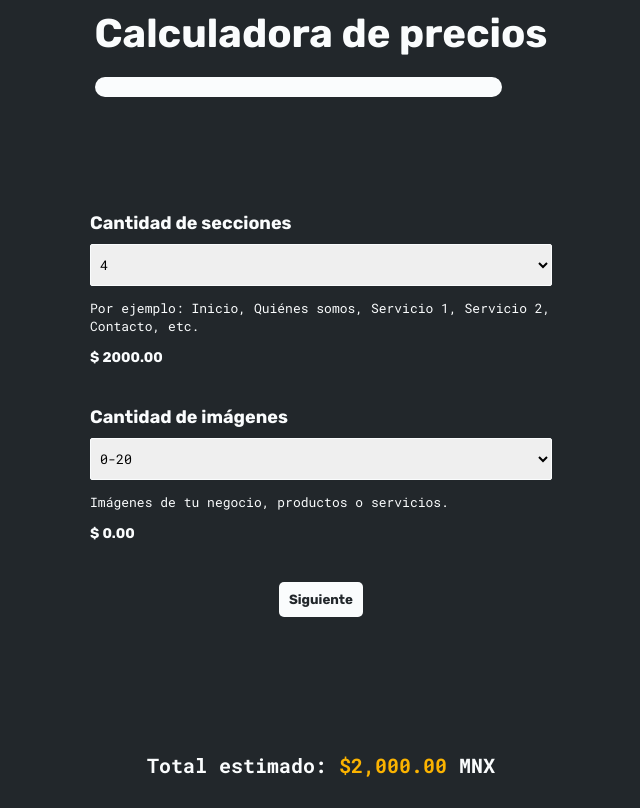
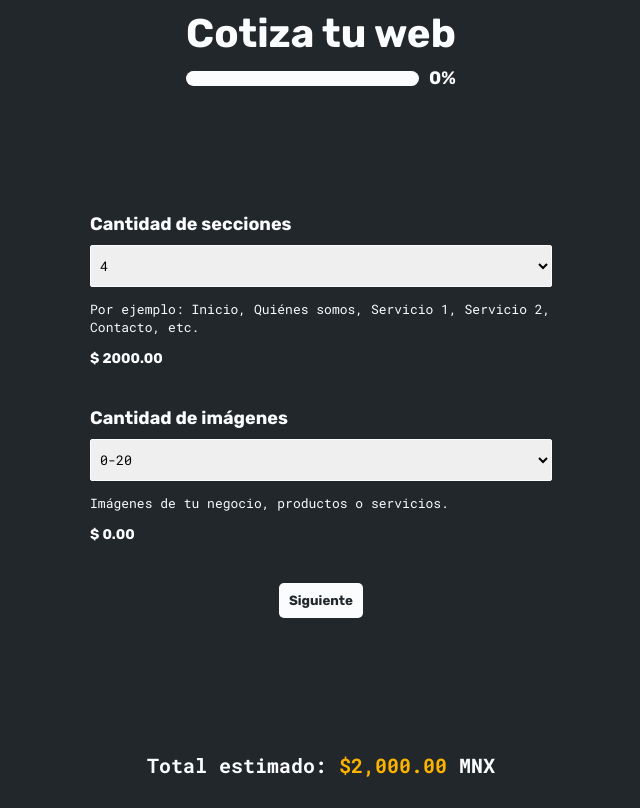
Before and after one commit to DanielHernandezGalvez/API-gestion-de-contenidos, a PHP site: page / in a window 1280 px wide. Shown: the part 3224-4032 px from the top of the page, without its empty margins (319-959 px from the left). Run offline with PHP 8.4, Linux system fonts and the light colour scheme.

Commit message:
calculator ready

```diff
--- a/assets/calculator.js
+++ b/assets/calculator.js
@@ -4,11 +4,11 @@ const totalSteps = 5;
 
 function nextStep() {
   document.getElementById(`step${currentStep}`).classList.add("hidden");
-  const percent = document.getElementById("progress-bar")
   currentStep++;
-  // const progress = ((currentStep - 1) / totalSteps) * 100;
-  percent.innerHTML = `${progress}`
+  const progress = ((currentStep - 1) / totalSteps) * 100;
   document.getElementById("progress").style.width = `${progress}%`;
+  document.getElementById("progress-bar-percent").textContent = `${progress.toFixed(1)}%`;
+
   document.getElementById(`step${currentStep}`).classList.remove("hidden");
   updateTotal();
 }
--- a/assets/styles.css
+++ b/assets/styles.css
@@ -432,7 +432,7 @@ text-align: center;
 }
 .section-progress-bar{
   width: 100%;
-  margin-top: 20px;
+  margin: 10px 0;
   display: flex;
   justify-content: space-between;
   align-items: center;
@@ -440,26 +440,32 @@ text-align: center;
 }
 
 .section-progress-bar span{
-  font-size: 20px;
+  font-size: 18px;
   color: var(--white);
   font-family: "Rubik", sans-serif;
   font-weight: bold;
 }
 
 #progress-bar {
-  width: 90%;
+  width: 100%;
   background-color: var(--white);
   border-radius: 10px;
   margin-right: 10px;
 }
 #progress {
   width: 0%;
-  height: 20px;
+  height: 15px;
   background-color: var(--yellow);
   border-radius: 10px;
 }
 .hidden {
   display: none;
+}
+
+.bar-container {
+  display: flex;
+  justify-content: space-between;
+  align-items: center;
 }
 
 label{
--- a/views/calculator_view.php
+++ b/views/calculator_view.php
@@ -1,12 +1,12 @@
 <div id="calculator" class="container">
 
-    <div>
-        <h4 class="title">Calculadora de precios</h4>
+    <div class="r">
+        <h4 class="title">Cotiza tu web</h4>
         <div class="section-progress-bar">
         <div id="progress-bar">
             <div id="progress"></div>
         </div>
-        <span id="progress-bar-percent"></span>
+        <span id="progress-bar-percent">0%</span>
         </div>
     </div>
 
```
